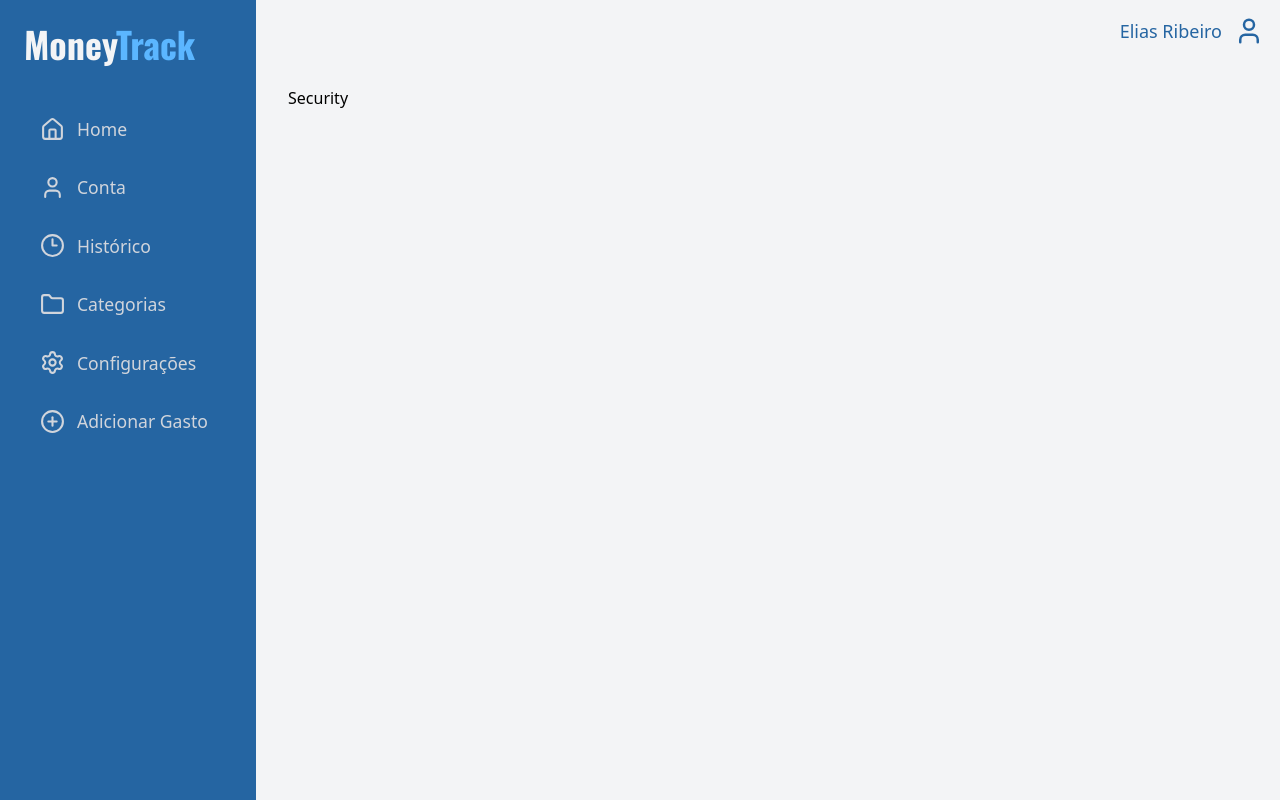
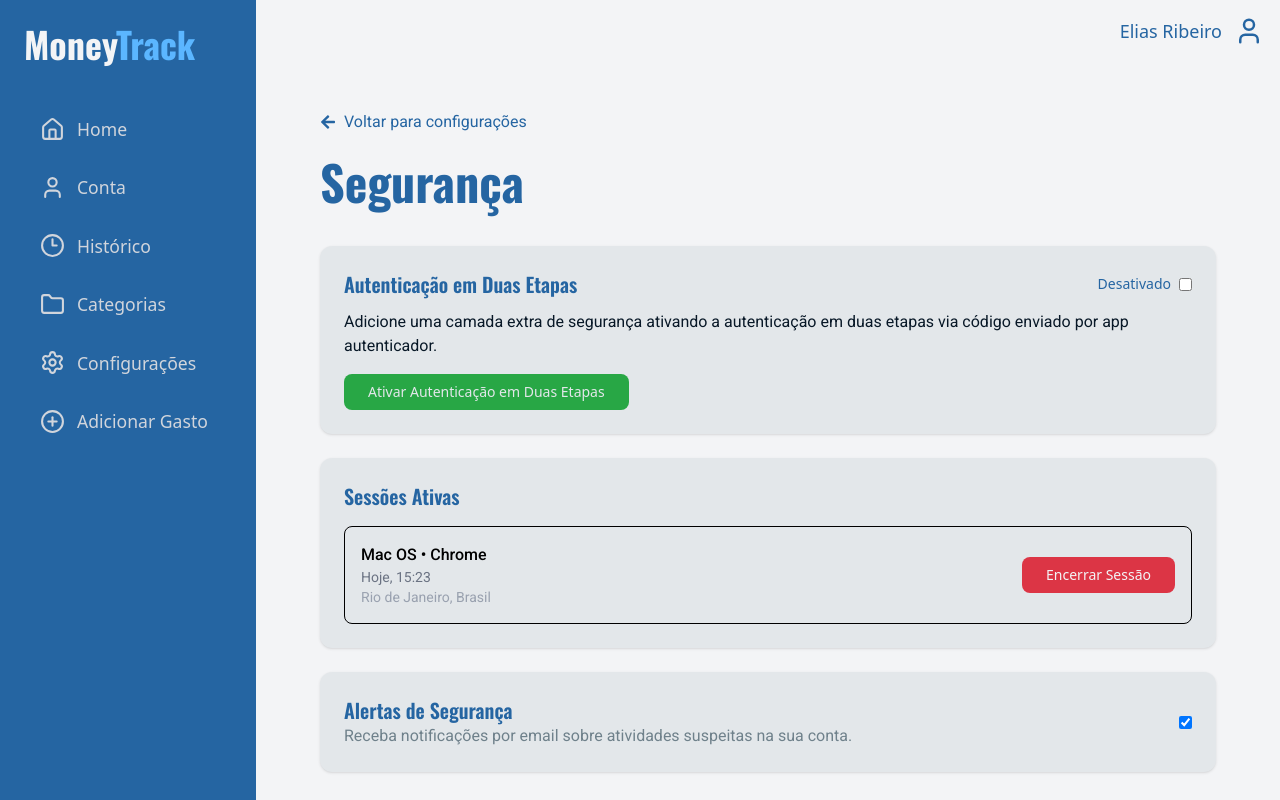
Before and after one commit to Elias700/MoneyTrack, a React (Vite) app: page /settings/security in a window 1280 px wide. Built offline with nearby package versions, Linux system fonts and the light colour scheme; a web font is replaced by a local one.

Commit message:
feat (Profile): creation of the Security component
feat (Security): updating Profile with navigation to Settings

```diff
--- a/src/index.css
+++ b/src/index.css
@@ -4,6 +4,7 @@
 
 :root {
 
+  --color-neutral-50: #f8f7fa;
   --color-neutral-100: #F3F4F6;
   --color-neutral-200: #E3E7EA;
 
--- a/src/pages/Settings/Profile.tsx
+++ b/src/pages/Settings/Profile.tsx
@@ -1,13 +1,10 @@
 import { useState } from "react";
-// import {
-//     InputSettingsProfileName,
-//     InputSettingsProfileEmail,
-//     InputSettingsProfileUser
-// } from "../../components/UI/Inputs/Inputs";
-import {InputSettingsProfileName} from "../../components/UI/Inputs/index.tsx";
+import { InputSettingsProfileName } from "../../components/UI/Inputs/index.tsx";
 import { Button } from "../../components/UI/Buttons/Buttons";
 import { InputSettingsProfileEmail } from "../../components/UI/Inputs/index";
 import { InputSettingsProfileUser } from "../../components/UI/Inputs/index";
+import { FaArrowLeft } from "react-icons/fa";
+
 
 export const Profile = () => {
     const [image, setImage] = useState<File | null>(null);
@@ -21,6 +18,25 @@ export const Profile = () => {
 
     return (
         <div className="pb-20">
+
+            <div
+                className="
+                        flex
+                        gap-2
+                        pb-5
+                    "
+            >
+                <FaArrowLeft
+                    className="text-(--color-primary-300)"
+                />
+                <a
+                    href="/settings"
+                    className="text-(--color-primary-300) hover:underline"
+                >
+                    Voltar para configurações
+                </a>
+            </div>
+
 
             <h1
                 className="
@@ -143,7 +159,7 @@ export const Profile = () => {
                         justify-center
                         gap-8
                     "
-                >
+            >
 
                 <Button variant="outline">
                     Editar
--- a/src/pages/Settings/Security.tsx
+++ b/src/pages/Settings/Security.tsx
@@ -1,8 +1,276 @@
+import { FaArrowLeft, FaExclamationTriangle } from "react-icons/fa";
+import { Button } from "../../components/UI/Buttons/Buttons";
 
 export const Security = () => {
     return (
-        <div>
-            Security
-        </div>
-    )
-}
+        <main
+            className="
+                w-full
+                px-8
+                py-6
+            "
+        >
+
+            <div
+                className="
+                flex
+                items-center
+                gap-2
+                mb-6
+            "
+            >
+                <FaArrowLeft className="text-(--color-primary-300)" />
+                <a
+                    href="/settings"
+                    className="text-(--color-primary-300) hover:underline"
+                >
+                    Voltar para configurações
+                </a>
+            </div>
+
+            <h1
+                className="
+                mb-10
+                text-5xl
+                font-bold
+                text-(--color-primary-300)
+            "
+            >
+                Segurança
+            </h1>
+
+            <section
+                className="
+                bg-(--color-neutral-200)
+                rounded-xl
+                p-6 mb-6
+                shadow-sm
+            "
+            >
+                <div
+                    className="
+                    mb-3
+                    flex
+                    justify-between
+                    items-center
+                "
+                >
+                    <h2
+                        className="
+                                text-xl
+                                font-semibold
+                                text-(--color-primary-300)
+                            "
+                    >
+                        Autenticação em Duas Etapas
+                    </h2>
+
+                    <div
+                        className="
+                            flex
+                            items-center
+                            gap-2
+                            text-sm
+                            text-(--color-primary-300)
+                        "
+                    >
+                        Desativado
+                        <input
+                            type="checkbox"
+                            className="toggle"
+                        />
+                    </div>
+                </div>
+
+                <p
+                    className="
+                            mb-4
+                            text-(--color-primary-500)
+                        "
+                >
+                    Adicione uma camada extra de segurança ativando a autenticação
+                    em duas etapas via código enviado por app autenticador.
+                </p>
+
+                <Button variant="success">
+                    Ativar Autenticação em Duas Etapas
+                </Button>
+            </section>
+
+            <section
+                className="
+                        bg-(--color-neutral-200)
+                        rounded-xl
+                        p-6 mb-6
+                        shadow-sm
+                    "
+            >
+                <h2
+                    className="
+                            mb-4
+                            text-xl
+                            font-semibold
+                            text-(--color-primary-300)
+                        "
+                >
+                    Sessões Ativas
+                </h2>
+
+                <div
+                    className="
+                            border
+                            rounded-lg
+                            p-4
+                            flex
+                            justify-between
+                            items-center
+                        "
+                >
+                    <div>
+                        <p className="font-medium">Mac OS • Chrome</p>
+                        <p className="text-sm text-gray-500">Hoje, 15:23</p>
+                        <p className="text-sm text-gray-400">Rio de Janeiro, Brasil</p>
+                    </div>
+
+                    <Button variant="danger">
+                        Encerrar Sessão
+                    </Button>
+                </div>
+            </section>
+
+            <section
+                className="
+                        bg-(--color-neutral-200)
+                        rounded-xl
+                        p-6 mb-8
+                        shadow-sm
+                        flex
+                        justify-between
+                        items-center
+                    "
+            >
+                <div>
+                    <h2
+                        className="
+                                text-xl
+                                font-semibold
+                                text-(--color-primary-300)
+                            "
+                    >
+                        Alertas de Segurança
+                    </h2>
+
+                    <p className="text-(--color-desabled)">
+                        Receba notificações por email sobre atividades suspeitas na sua conta.
+                    </p>
+                </div>
+
+                <input
+                    type="checkbox"
+                    defaultChecked className="toggle"
+                />
+            </section>
+
+            <section
+                className="
+                        grid
+                        grid-cols-1
+                        md:grid-cols-2
+                        gap-6
+                    "
+            >
+
+                <div
+                    className="
+                            bg-white
+                            rounded-xl
+                            p-6
+                            shadow-sm
+                            border
+                            border-red-200
+                        "
+                >
+                    <div
+                        className="
+                                flex
+                                items-center
+                                gap-2 mb-2
+                                text-red-600
+                            "
+                    >
+                        <FaExclamationTriangle />
+                        <h2 className="text-lg font-semibold">Zona de Perigo</h2>
+                    </div>
+
+                    <p className="text-gray-500 mb-4">
+                        Remover todos os seus gastos cadastrados.
+                    </p>
+
+                    <button
+                        className="
+                                w-full
+                                flex
+                                justify-between
+                                items-center
+                                px-4 py-2
+                                bg-red-50
+                                text-red-600
+                                rounded-lg
+                                hover:bg-red-100
+                                cursor-pointer
+                            "
+                    >
+                        Excluir Dados de Gastos
+                        <FaArrowLeft className="rotate-180" />
+                    </button>
+                </div>
+
+                <div
+                    className="
+                            bg-white
+                            rounded-xl
+                            p-6
+                            shadow-sm
+                            border
+                            border-red-200
+                        "
+                >
+                    <div
+                        className="
+                                flex
+                                items-center
+                                gap-2 mb-2
+                                text-red-600
+                            "
+                    >
+                        <FaExclamationTriangle />
+                        <h2 className="text-lg font-semibold">Excluir Conta</h2>
+                    </div>
+
+                    <p className="text-gray-500 mb-4">
+                        Desativar sua conta e apagar todos os seus dados.
+                    </p>
+
+                    <button
+                        className="
+                                w-full
+                                flex
+                                justify-between
+                                items-center
+                                px-4 py-2
+                                bg-red-50
+                                text-red-600
+                                rounded-lg
+                                hover:bg-red-100
+                                cursor-pointer
+                            "
+                    >
+                        Excluir Conta
+                        <FaArrowLeft className="rotate-180" />
+                    </button>
+                </div>
+
+            </section>
+        </main>
+    );
+};
```
